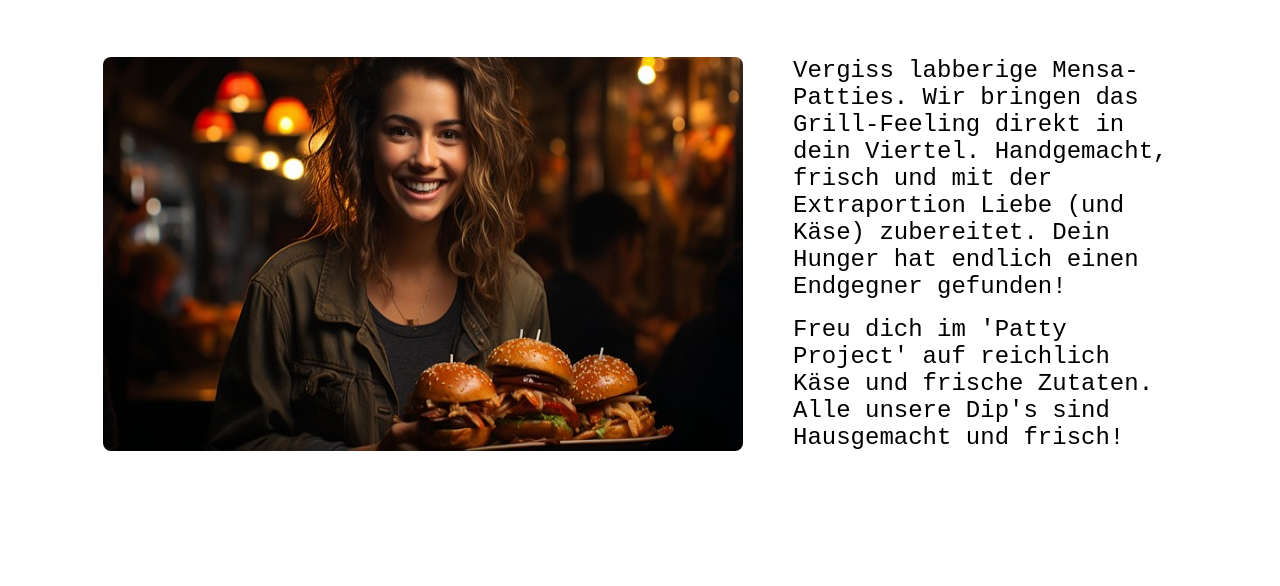
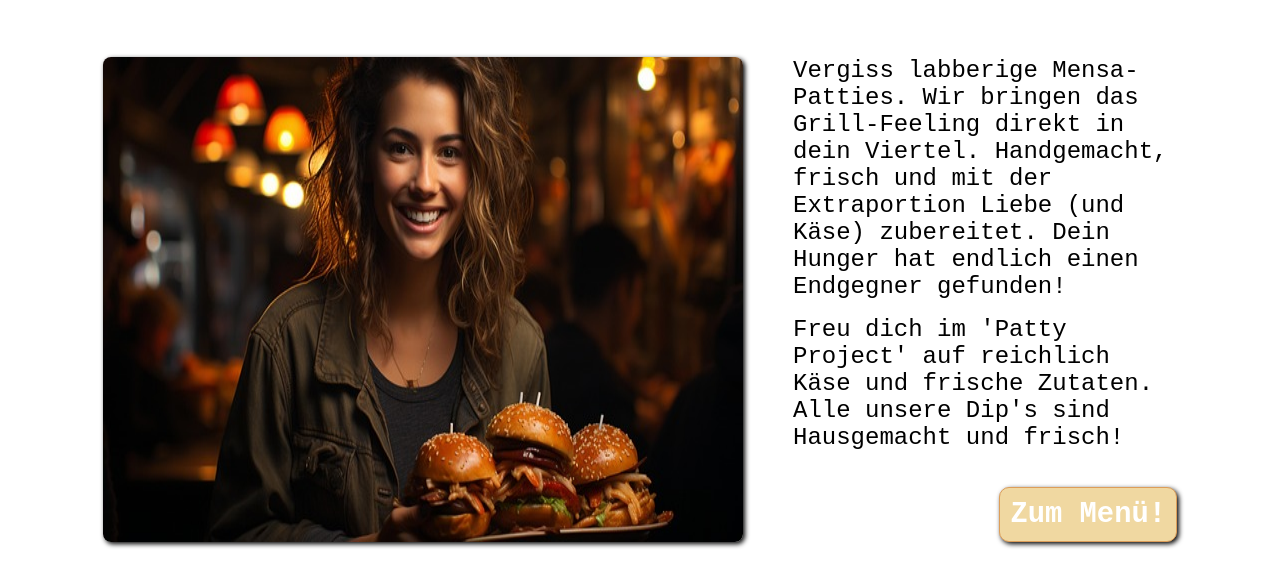
Before and after one commit to simon-wdev/restaurant, a website built with webpack: page src/template.html in a window 1280 px wide. Shown: the part 160-746 px from the top of the page. Built offline with nearby package versions, Linux system fonts and the light colour scheme; a web font is replaced by a local one.

Commit message:
Add call to action + box-shadows
Added box shadows for most containers + call to action button on home.js

```diff
--- a/src/home.js
+++ b/src/home.js
@@ -10,6 +10,7 @@ export default function buildHomepage(){
     const textContainer = document.createElement("div");
     const intro = document.createElement("p");
     const text = document.createElement("p");
+    const button = document.createElement("button")
 
     bodywrapper.classList.add("body-wrapper")
     textContainer.classList.add("text-container")
@@ -21,9 +22,9 @@ export default function buildHomepage(){
     header.textContent = "The Patty Project";
     intro.textContent = "Vergiss labberige Mensa-Patties. Wir bringen das Grill-Feeling direkt in dein Viertel. Handgemacht, frisch und mit der Extraportion Liebe (und Käse) zubereitet. Dein Hunger hat endlich einen Endgegner gefunden!";
     text.textContent = "Freu dich im 'Patty Project' auf reichlich Käse und frische Zutaten. Alle unsere Dip's sind Hausgemacht und frisch!"
+    button.textContent = "Zum Menü!"
 
-
-    textContainer.append(intro, text);
+    textContainer.append(intro, text, button);
     bodywrapper.append(img, textContainer)
     wrapper.append(header, bodywrapper);
 
--- a/src/styles.css
+++ b/src/styles.css
@@ -49,7 +49,7 @@ button{
 }
 
 button:hover{
-    color: grey;
+    color: var(--light-brown);
 }
 
 .home-wrapper{
@@ -74,12 +74,25 @@ button:hover{
 
 .body-wrapper img{
     border-radius: 8px;
+    box-shadow: 2px 2px 5px black;
 }
 
 .text-container{
     display: flex;
     flex-direction: column;
     gap: 1em;
+}
+
+.text-container button{
+    background-color: var(--beige);
+    border: solid var(--light-brown) 1px;
+    min-width: 100px;
+    max-width: 200px;
+    margin-top: 20px;
+    padding: 10px;
+    border-radius: 10px;
+    align-self: flex-end;
+    box-shadow: 2px 2px 5px black;
 }
 
 .menu-wrapper{
@@ -103,6 +116,7 @@ button:hover{
     padding: 20px;
     border-radius: 10px;
     font-size: 1.3em;
+    box-shadow: 2px 2px 10px;
 }
 
 .price{
@@ -129,6 +143,8 @@ button:hover{
     align-items: center;
     border: solid black 2px;
     min-width: 30vw;
+    background-color: var(--mint);
+    box-shadow: 2px 2px 10px black;
 }
 
 .info-row{
```
